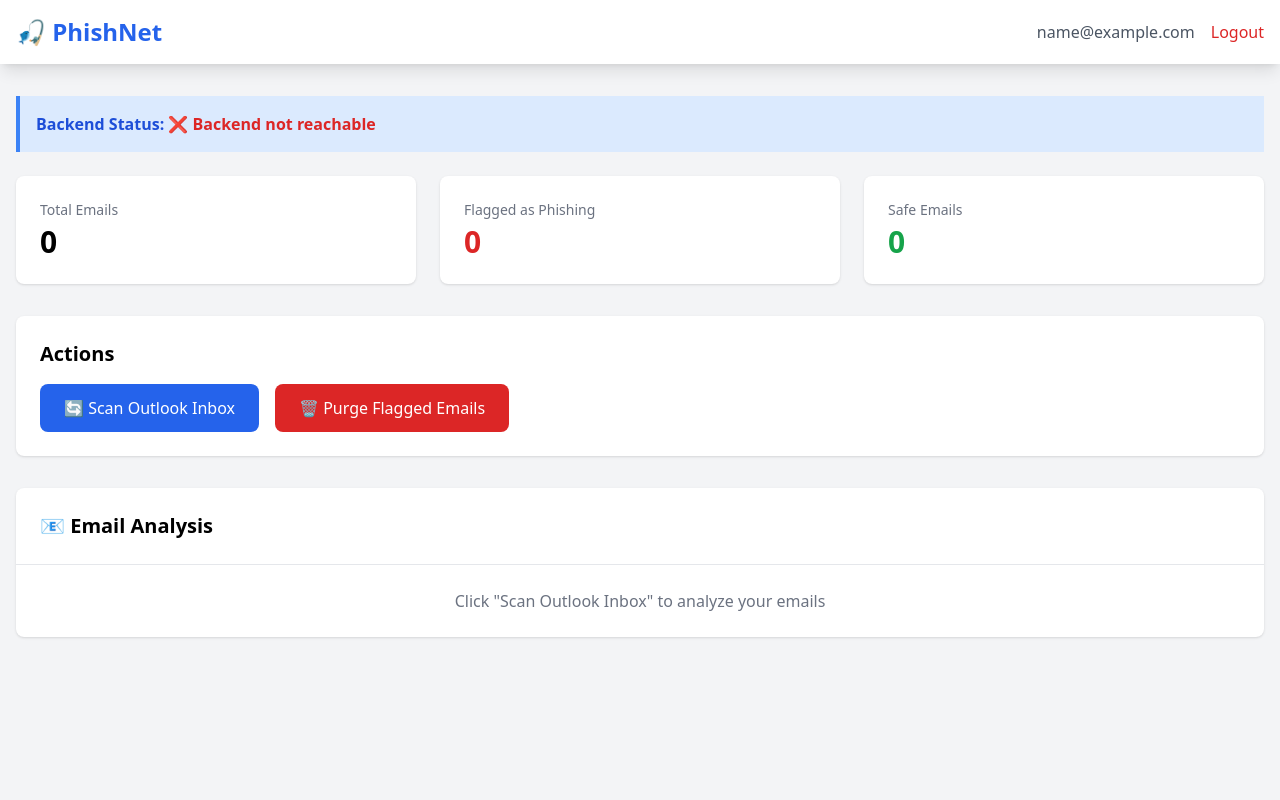
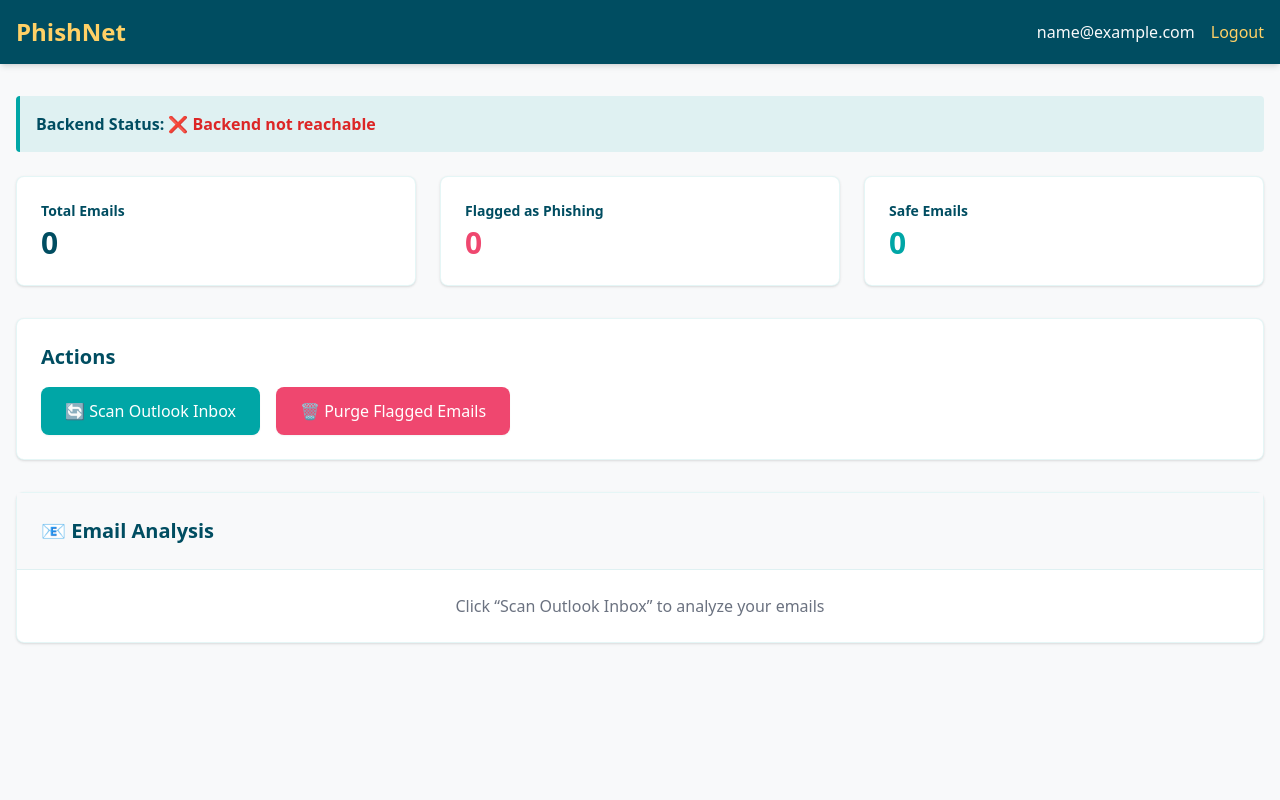
Before and after one commit to JoshuaPrice13/PhishNet, a PHP site: page /health/dashboard.php in a window 1280 px wide. Run offline with PHP 8.4, Linux system fonts and the light colour scheme; the visitor is signed in with stand-in values (Sample User, id 1); data that the repository does not hold is empty; some libraries are stand-ins or nearby versions.

Commit message:
Retheme the dashboard

```diff
--- a/frontend/dashboard.php
+++ b/frontend/dashboard.php
@@ -31,16 +31,16 @@ if (!isset($_SESSION['user_id'])) {
     </script>
 
 </head>
-<body class="bg-gray-100">
+<body class="bg-background min-h-screen font-sans text-gray-800">
     <!-- Navigation -->
-    <nav class="bg-white shadow-lg">
+    <nav class="bg-primary shadow-md">
         <div class="container mx-auto px-4 py-4 flex justify-between items-center">
-            <h1 class="text-2xl font-bold text-blue-600">🎣 PhishNet</h1>
+            <h1 class="text-2xl font-bold text-accent">PhishNet</h1>
             <div class="flex items-center gap-4">
-                <span class="text-gray-600">
+                <span class="text-background font-medium">
                     <?php echo htmlspecialchars($_SESSION['user_email']); ?>
                 </span>
-                <a href="/logout.php" class="text-red-600 hover:text-red-700">Logout</a>
+                <a href="/logout.php" class="text-accent hover:text-danger transition">Logout</a>
             </div>
         </div>
     </nav>
@@ -48,10 +48,10 @@ if (!isset($_SESSION['user_id'])) {
     <!-- Main Content -->
     <div class="container mx-auto px-4 py-8">
         <!-- Backend Status -->
-        <div class="bg-blue-100 border-l-4 border-blue-500 p-4 mb-6">
+        <div class="bg-secondary/10 border-l-4 border-secondary p-4 mb-6 rounded">
             <div class="flex items-center">
                 <div class="flex-1">
-                    <p class="text-blue-700">
+                    <p class="text-primary">
                         <strong>Backend Status:</strong> <span id="backend-status">Checking...</span>
                     </p>
                 </div>
@@ -60,43 +60,43 @@ if (!isset($_SESSION['user_id'])) {
 
         <!-- Stats -->
         <div class="grid md:grid-cols-3 gap-6 mb-8">
-            <div class="bg-white rounded-lg shadow p-6">
-                <div class="text-gray-500 text-sm mb-1">Total Emails</div>
-                <div class="text-3xl font-bold" id="total-emails">0</div>
+            <div class="bg-white rounded-lg shadow p-6 border border-secondary/10">
+                <div class="text-primary text-sm mb-1 font-semibold">Total Emails</div>
+                <div class="text-3xl font-bold text-primary" id="total-emails">0</div>
             </div>
-            <div class="bg-white rounded-lg shadow p-6">
-                <div class="text-gray-500 text-sm mb-1">Flagged as Phishing</div>
-                <div class="text-3xl font-bold text-red-600" id="phishing-count">0</div>
+            <div class="bg-white rounded-lg shadow p-6 border border-secondary/10">
+                <div class="text-primary text-sm mb-1 font-semibold">Flagged as Phishing</div>
+                <div class="text-3xl font-bold text-danger" id="phishing-count">0</div>
             </div>
-            <div class="bg-white rounded-lg shadow p-6">
-                <div class="text-gray-500 text-sm mb-1">Safe Emails</div>
-                <div class="text-3xl font-bold text-green-600" id="safe-count">0</div>
+            <div class="bg-white rounded-lg shadow p-6 border border-secondary/10">
+                <div class="text-primary text-sm mb-1 font-semibold">Safe Emails</div>
+                <div class="text-3xl font-bold text-secondary" id="safe-count">0</div>
             </div>
         </div>
 
         <!-- Actions -->
-        <div class="bg-white rounded-lg shadow p-6 mb-8">
-            <h2 class="text-xl font-bold mb-4">Actions</h2>
-            <div class="flex gap-4">
+        <div class="bg-white rounded-lg shadow p-6 mb-8 border border-secondary/10">
+            <h2 class="text-xl font-bold text-primary mb-4">Actions</h2>
+            <div class="flex flex-wrap gap-4">
                 <button onclick="loadEmails()"
-                        class="bg-blue-600 text-white px-6 py-3 rounded-lg hover:bg-blue-700">
+                        class="bg-secondary text-white px-6 py-3 rounded-lg hover:bg-secondary/80 transition shadow-sm">
                     🔄 Scan Outlook Inbox
                 </button>
                 <button onclick="purgePhishing()"
-                        class="bg-red-600 text-white px-6 py-3 rounded-lg hover:bg-red-700">
-                    🗑️ Purge Flagged Emails
+                        class="bg-danger text-white px-6 py-3 rounded-lg hover:bg-danger/80 transition shadow-sm">
+                    🗑 Purge Flagged Emails
                 </button>
             </div>
         </div>
 
         <!-- Email List -->
-        <div class="bg-white rounded-lg shadow">
-            <div class="p-6 border-b">
-                <h2 class="text-xl font-bold">📧 Email Analysis</h2>
+        <div class="bg-white rounded-lg shadow border border-secondary/10">
+            <div class="p-6 border-b border-secondary/10 bg-background">
+                <h2 class="text-xl font-bold text-primary">📧 Email Analysis</h2>
             </div>
-            <div id="email-list" class="divide-y">
+            <div id="email-list" class="divide-y divide-secondary/10">
                 <div class="p-6 text-center text-gray-500">
-                    Click "Scan Outlook Inbox" to analyze your emails
+                    Click “Scan Outlook Inbox” to analyze your emails
                 </div>
             </div>
         </div>
```
